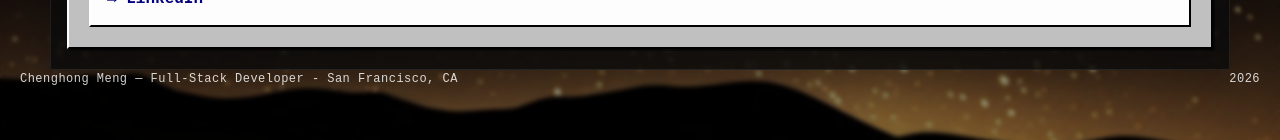
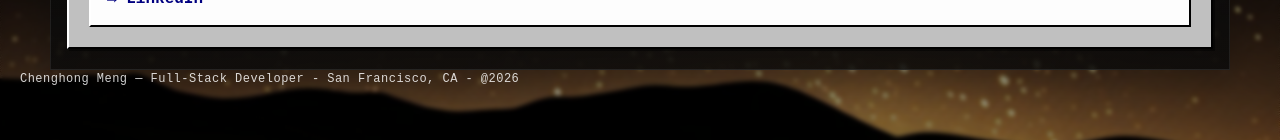
Before and after one commit to chenghongm/my-portfolio, a Next.js app: page /gemini-style in a window 1280 px wide. Shown: the part 4486-4626 px from the top of the page. Built offline with nearby package versions, Linux system fonts and the light colour scheme; no server answers.

Commit message:
footer update

```diff
--- a/src/pages/gemini-style.js
+++ b/src/pages/gemini-style.js
@@ -486,8 +486,7 @@ export default function Home() {
         </main>
 
         <footer className={styles.pageFooter}>
-          <span>Chenghong Meng — Full-Stack Developer - San Francisco, CA</span>
-          <span>2026</span>
+          <span>Chenghong Meng — Full-Stack Developer - San Francisco, CA - @2026</span>
         </footer>
       </div>
 
```
